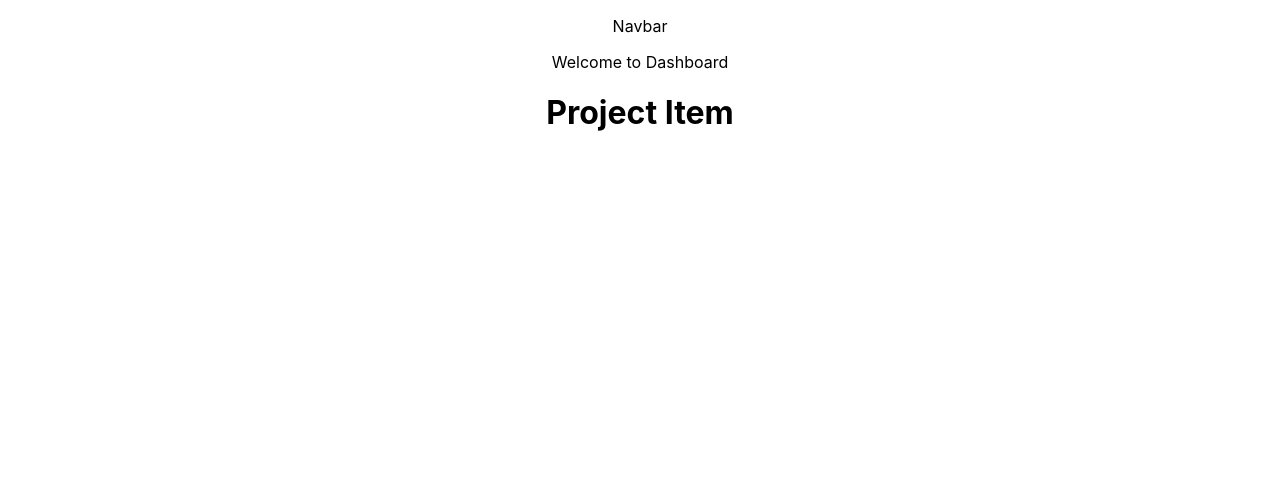
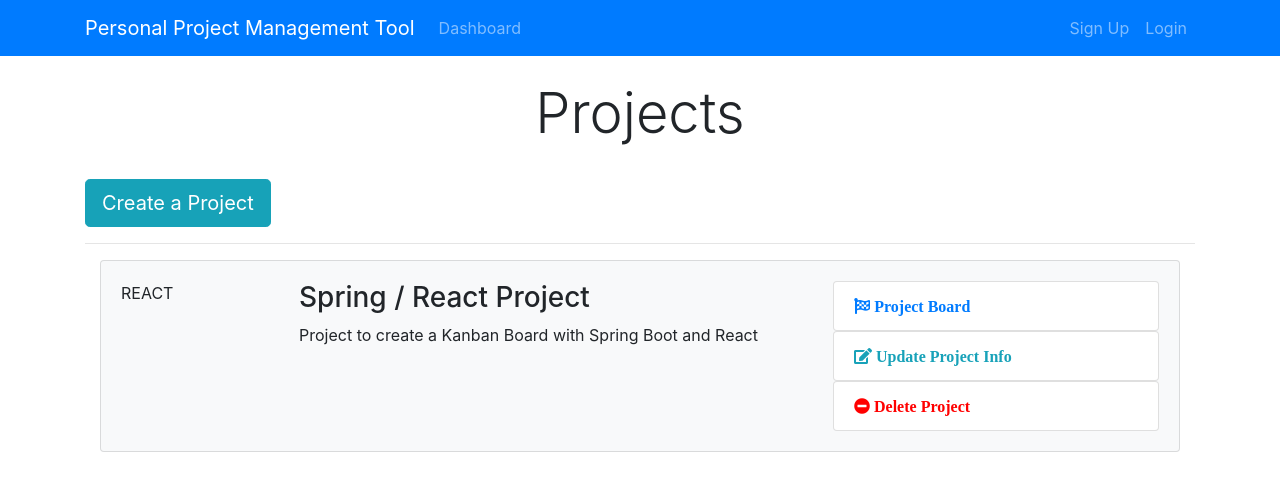
Before and after one commit to parth170896/AgilePPMTool, a React (Create React App) app in the folder ppmtool-react-client/: page /dashboard in a window 1280 px wide. Shown: the top 490 px of the page. Built offline with nearby package versions, Linux system fonts and the light colour scheme.

Commit message:
React App html pages

```diff
--- a/ppmtool-react-client/package.json
+++ b/ppmtool-react-client/package.json
@@ -6,6 +6,7 @@
     "@testing-library/jest-dom": "^4.2.4",
     "@testing-library/react": "^9.4.0",
     "@testing-library/user-event": "^7.2.1",
+    "bootstrap": "^4.1.3",
     "react": "^16.12.0",
     "react-dom": "^16.12.0",
     "react-scripts": "3.3.1"
--- a/ppmtool-react-client/public/index.html
+++ b/ppmtool-react-client/public/index.html
@@ -24,7 +24,13 @@
       work correctly both with client-side routing and a non-root public URL.
       Learn how to configure a non-root public URL by running `npm run build`.
     -->
-    <title>React App</title>
+    <link
+      rel="stylesheet"
+      href="https://use.fontawesome.com/releases/v5.2.0/css/all.css"
+      integrity="sha384-hWVjflwFxL6sNzntih27bfxkr27PmbbK/iSvJ+a4+0owXq79v+lsFkW54bOGbiDQ"
+      crossorigin="anonymous"
+    />
+    <title>PPM Tool</title>
   </head>
   <body>
     <noscript>You need to enable JavaScript to run this app.</noscript>
--- a/ppmtool-react-client/src/App.css
+++ b/ppmtool-react-client/src/App.css
@@ -1,38 +1,65 @@
-.App {
-  text-align: center;
+img {
+  width: 100%;
 }
 
-.App-logo {
-  height: 40vmin;
-  pointer-events: none;
+.navbar {
+  background-color: #e3f2fd;
+}
+.fa.fa-edit {
+  color: #18a2b9;
 }
 
-@media (prefers-reduced-motion: no-preference) {
-  .App-logo {
-    animation: App-logo-spin infinite 20s linear;
-  }
+.list-group-item.delete:hover {
+  cursor: -webkit-grab;
+  background-color: pink;
 }
 
-.App-header {
-  background-color: #282c34;
-  min-height: 100vh;
-  display: flex;
-  flex-direction: column;
-  align-items: center;
-  justify-content: center;
-  font-size: calc(10px + 2vmin);
-  color: white;
+.list-group-item.update:hover {
+  cursor: -webkit-grab;
+  background-color: gainsboro;
 }
 
-.App-link {
-  color: #61dafb;
+.list-group-item.board:hover {
+  cursor: -webkit-grab;
+  background-color: gainsboro;
 }
 
-@keyframes App-logo-spin {
-  from {
-    transform: rotate(0deg);
-  }
-  to {
-    transform: rotate(360deg);
-  }
+.fa.fa-minus-circle {
+  color: red;
 }
+
+.landing {
+  position: relative;
+  /* background: url("../img/showcase.jpg") no-repeat; */
+  background-size: cover;
+  background-position: center;
+  height: 100vh;
+  margin-top: -24px;
+  margin-bottom: -50px;
+}
+
+.landing-inner {
+  padding-top: 80px;
+}
+
+.dark-overlay {
+  background-color: rgba(0, 0, 0, 0.7);
+  position: absolute;
+  top: 0;
+  left: 0;
+  width: 100%;
+  height: 100%;
+}
+
+.card-form {
+  opacity: 0.9;
+}
+
+.latest-profiles-img {
+  width: 40px;
+  height: 40px;
+}
+
+.form-control::placeholder {
+  color: #bbb !important;
+}
--- a/ppmtool-react-client/src/App.js
+++ b/ppmtool-react-client/src/App.js
@@ -2,6 +2,7 @@
 import "./App.css";
 import Dashboard from "./components/Dashboard";
 import Header from "./components/Layout/Header";
+import "bootstrap/dist/css/bootstrap.min.css";
 
 function App() {
   return (
--- a/ppmtool-react-client/src/components/Dashboard.js
+++ b/ppmtool-react-client/src/components/Dashboard.js
@@ -4,9 +4,21 @@
 class Dashboard extends Component {
   render() {
     return (
-      <div>
-        <p>Welcome to Dashboard</p>
-        <ProjectItem />
+      <div className="projects">
+        <div className="container">
+          <div className="row">
+            <div className="col-md-12">
+              <h1 className="display-4 text-center">Projects</h1>
+              <br />
+              <a href="ProjectForm.html" className="btn btn-lg btn-info">
+                Create a Project
+              </a>
+              <br />
+              <hr />
+              <ProjectItem />
+            </div>
+          </div>
+        </div>
       </div>
     );
   }
--- a/ppmtool-react-client/src/components/Layout/Header.js
+++ b/ppmtool-react-client/src/components/Layout/Header.js
@@ -3,9 +3,44 @@
 class Header extends Component {
   render() {
     return (
-      <div>
-        <p>Navbar</p>
-      </div>
+      <nav className="navbar navbar-expand-sm navbar-dark bg-primary mb-4">
+        <div className="container">
+          <a className="navbar-brand" href="Dashboard.html">
+            Personal Project Management Tool
+          </a>
+          <button
+            className="navbar-toggler"
+            type="button"
+            data-toggle="collapse"
+            data-target="#mobile-nav"
+          >
+            <span className="navbar-toggler-icon" />
+          </button>
+
+          <div className="collapse navbar-collapse" id="mobile-nav">
+            <ul className="navbar-nav mr-auto">
+              <li className="nav-item">
+                <a className="nav-link" href="/dashboard">
+                  Dashboard
+                </a>
+              </li>
+            </ul>
+
+            <ul className="navbar-nav ml-auto">
+              <li className="nav-item">
+                <a className="nav-link " href="register.html">
+                  Sign Up
+                </a>
+              </li>
+              <li className="nav-item">
+                <a className="nav-link" href="login.html">
+                  Login
+                </a>
+              </li>
+            </ul>
+          </div>
+        </div>
+      </nav>
     );
   }
 }
--- a/ppmtool-react-client/src/components/Project/ProjectItem.js
+++ b/ppmtool-react-client/src/components/Project/ProjectItem.js
@@ -3,8 +3,37 @@
 class ProjectItem extends Component {
   render() {
     return (
-      <div>
-        <h1>Project Item</h1>
+      <div class="container">
+        <div class="card card-body bg-light mb-3">
+          <div class="row">
+            <div class="col-2">
+              <span class="mx-auto">REACT</span>
+            </div>
+            <div class="col-lg-6 col-md-4 col-8">
+              <h3>Spring / React Project</h3>
+              <p>Project to create a Kanban Board with Spring Boot and React</p>
+            </div>
+            <div class="col-md-4 d-none d-lg-block">
+              <ul class="list-group">
+                <a href="#">
+                  <li class="list-group-item board">
+                    <i class="fa fa-flag-checkered pr-1"> Project Board </i>
+                  </li>
+                </a>
+                <a href="#">
+                  <li class="list-group-item update">
+                    <i class="fa fa-edit pr-1"> Update Project Info</i>
+                  </li>
+                </a>
+                <a href="">
+                  <li class="list-group-item delete">
+                    <i class="fa fa-minus-circle pr-1"> Delete Project</i>
+                  </li>
+                </a>
+              </ul>
+            </div>
+          </div>
+        </div>
       </div>
     );
   }
```
Also changed, not shown: 1 other file (tests, documents, lock files or other folders).
